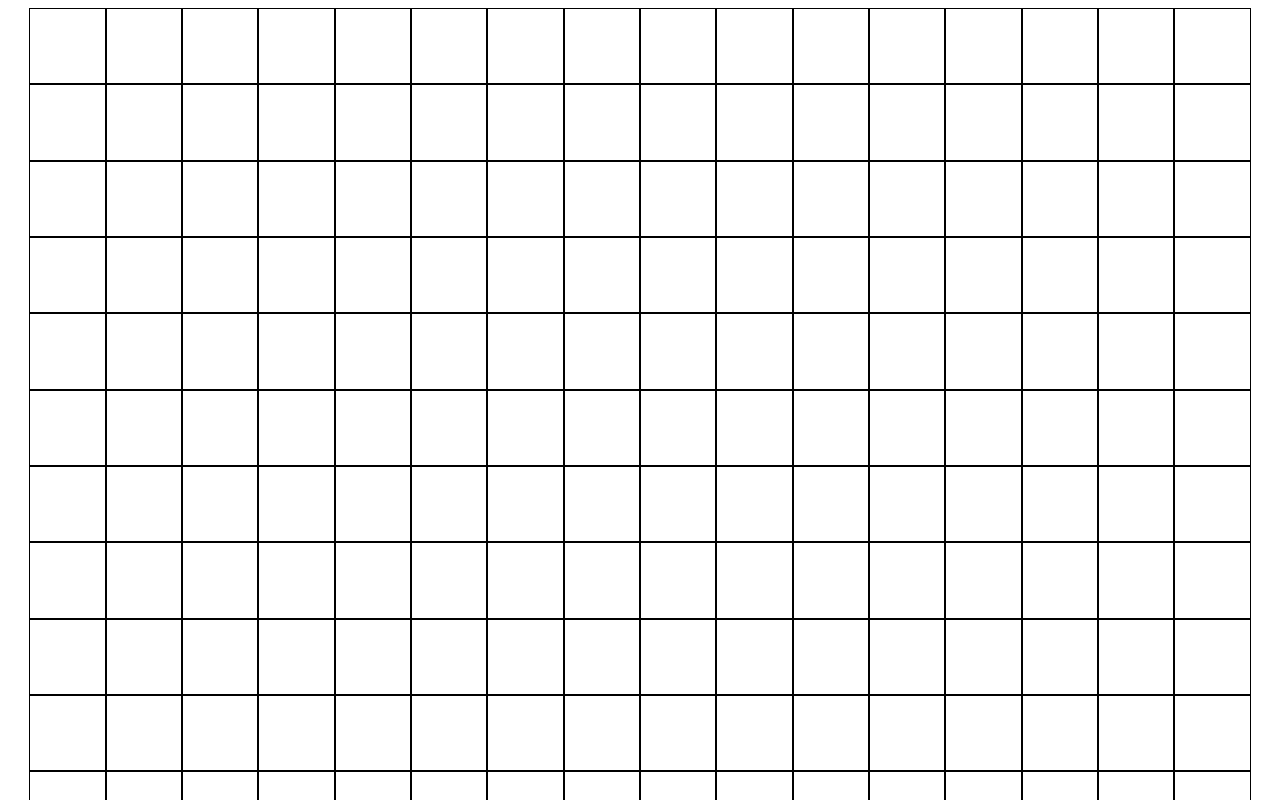
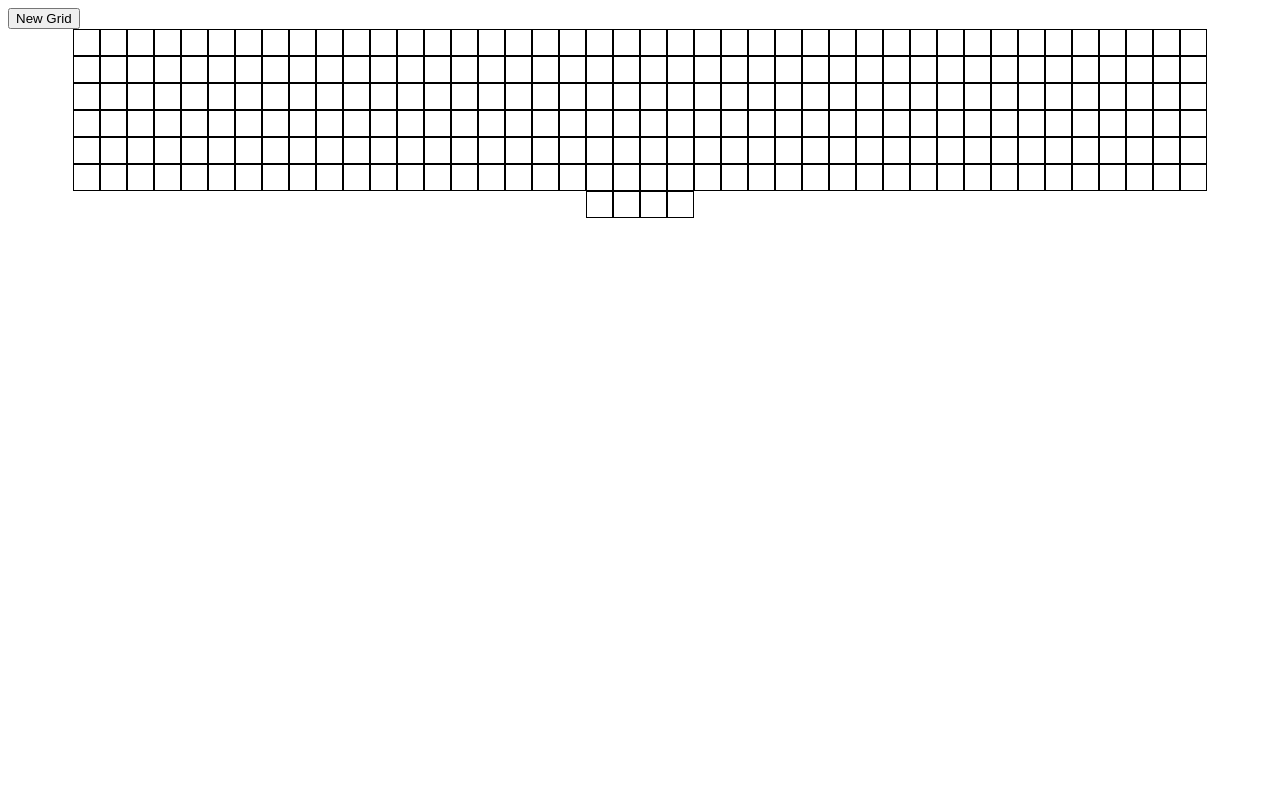
Before and after one commit to thefx3/etchasketch, a plain HTML site: page index.html in a window 1280 px wide. Shown: the top 800 px of the page. Drawn offline with Linux system fonts and the light colour scheme.

Commit message:
Nothing more

```diff
--- a/index.html
+++ b/index.html
@@ -9,6 +9,7 @@
 </head>
 
 <body>
+    <button class="newGrid">New Grid</button>
     <div class = "grid"></div>
 
     <script src="javascript.js"></script>
--- a/javascript.js
+++ b/javascript.js
@@ -1,7 +1,10 @@
 const grid = document.querySelector("div");
 
-for (let i=0; i<16; i++){
-    for (let j=0; j<16; j++){
+function createGrid(x){
+  grid.innerHTML = ""; /* Clean the grid before creating */
+
+    for (let i=0; i<x; i++){
+        for (let j=0; j<x; j++){
             const square = document.createElement("div");
             grid.appendChild(square);
 
@@ -17,6 +20,15 @@ for (let i=0; i<16; i++){
                 },
                 false,
               );
-
         }
     }
+}
+
+createGrid(16); /* Create the grid */
+
+
+const button = document.querySelector("button");
+
+button.addEventListener('click', function() {
+    const size = prompt("New grid size ?");
+  });
--- a/styles.css
+++ b/styles.css
@@ -3,13 +3,12 @@
     flex-flow: row wrap;
     justify-content: center;
     align-items: center;
-    margin : auto;
+    margin: auto;
+    width: 90%;
 }
 
 .grid > div {
     aspect-ratio: 1 / 1;
     min-width: 25px;
     border: 1px solid black;
-    max-width: calc(100%/17);
-    flex :1 0 calc(100%/17); /* 16 squares for the whole width of the page */
 }
```
Lines whose indentation alone changed are shown as unchanged.
